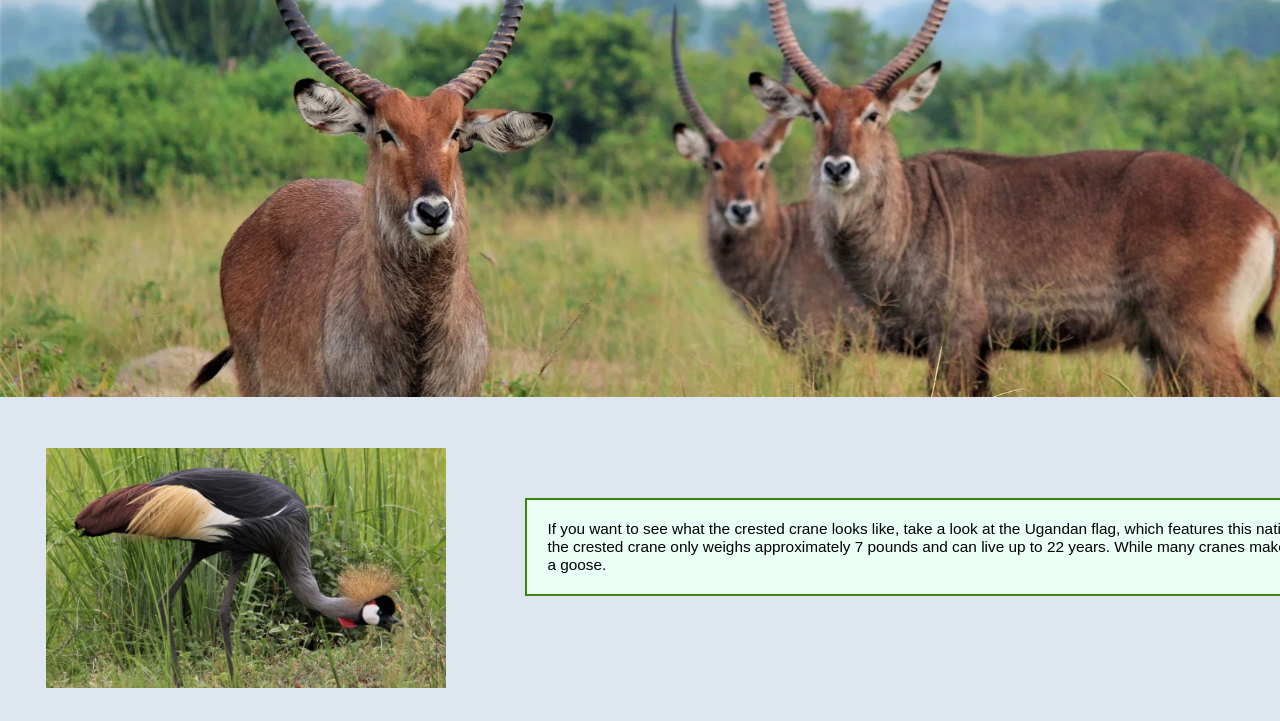
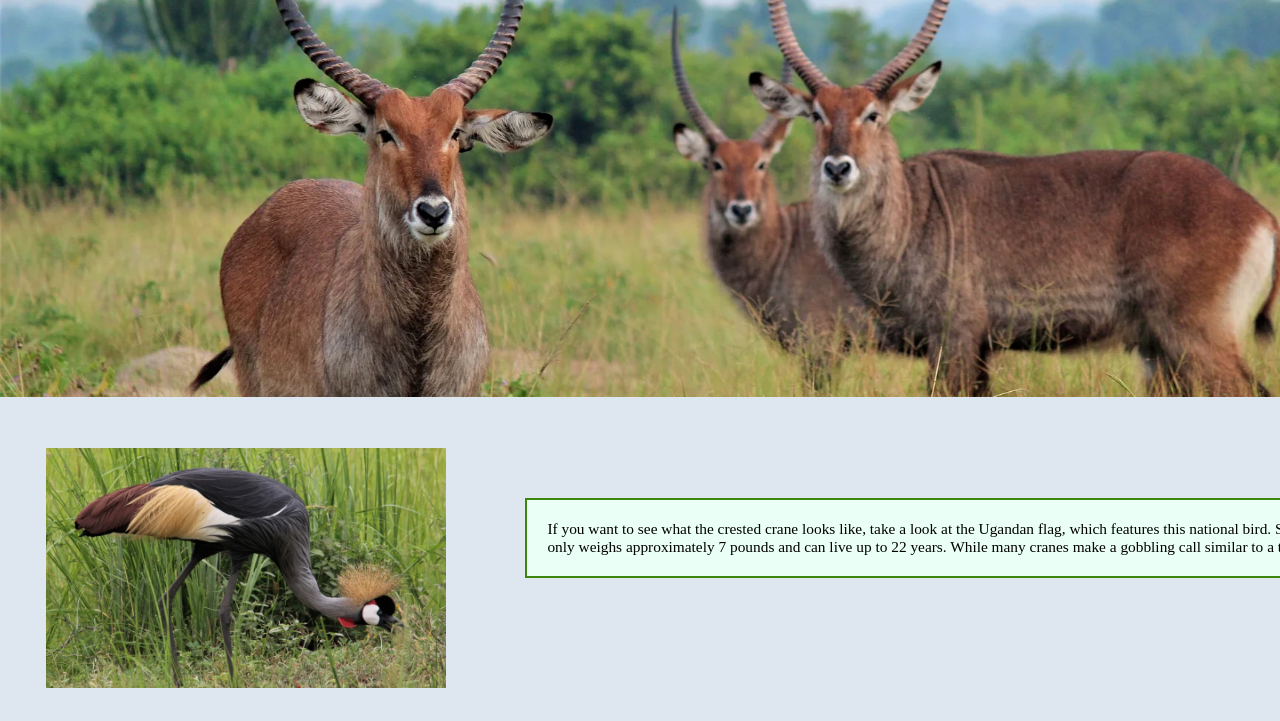
Before and after one commit to somayaosama/blue-green-life, a plain HTML site: page homePage.html in a window 1280 px wide. Shown: the part 123-844 px from the top of the page. Drawn offline with Linux system fonts and the light colour scheme.

Commit message:
removing related font code

```diff
--- a/css/style.css
+++ b/css/style.css
@@ -2,11 +2,6 @@
 .clear{
     clear: both; /* to solve float problem*/
 }
-
-body{
-    font-family: 'Varela Round', sans-serif;
-}
-
 
 *{
     margin: 0;
```
